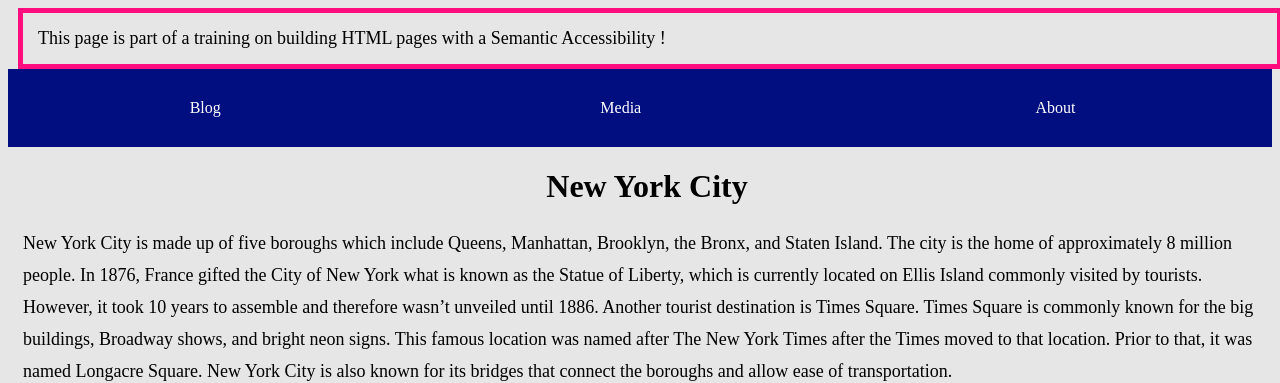
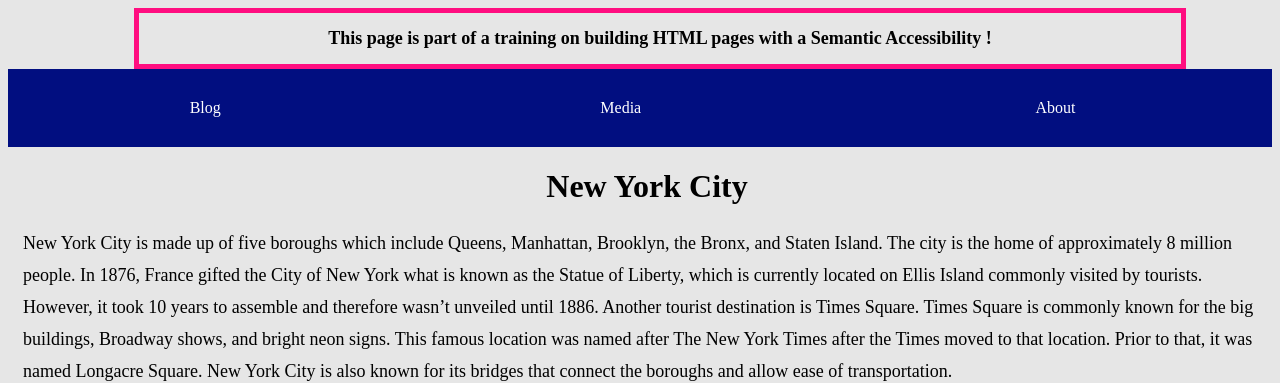
Before and after one commit to HAMIDISOF/NY-City-Blog, a plain HTML site: page index.html in a window 1280 px wide. Shown: the top 383 px of the page. Drawn offline with Linux system fonts and the light colour scheme.

Commit message:
NYC dploying test

```diff
--- a/index.html
+++ b/index.html
@@ -5,7 +5,7 @@
    </head>
 
    <body>
-     <aside>This page is part of a training on building HTML pages with a Semantic Accessibility !</aside>
+     <aside class="warning">This page is part of a training on building HTML pages with a Semantic Accessibility !</aside>
      <nav>
      	 <ul>
          <li><a href="#blog"> Blog </a></li>
--- a/style.css
+++ b/style.css
@@ -1,5 +1,10 @@
 body {
 	background: #e6e6e6;
+}
+
+.warning {
+    text-align: center;
+    font-weight: bold;
 }
 
 nav ul {
@@ -63,14 +68,15 @@ img {
 }
 
 aside {
-	left: 10px;
+	left: 10%;
 	border: 1px solid black;
 	padding: 15px;
-	max-width: 100%;
+	max-width: 80%;
 	position: relative;
 	border-color: #FF0e80;
 	border-width: 5px;
-	font-size: 18px;
+    font-size: 18px;
+
 }
 
 footer {
```
